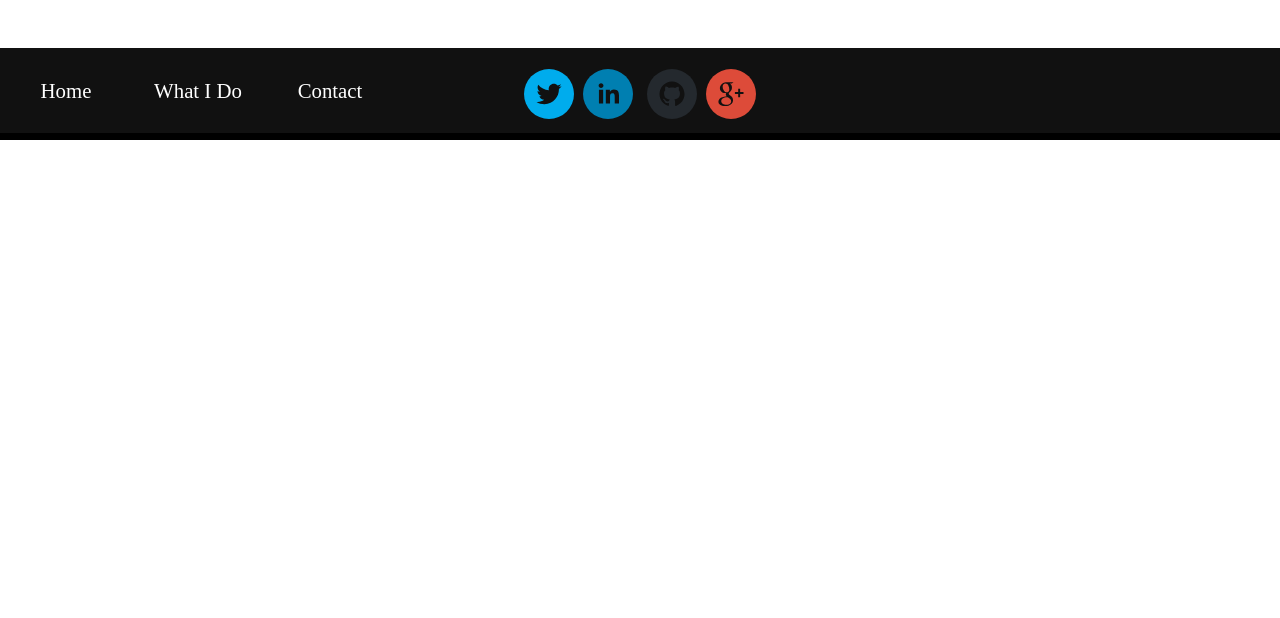
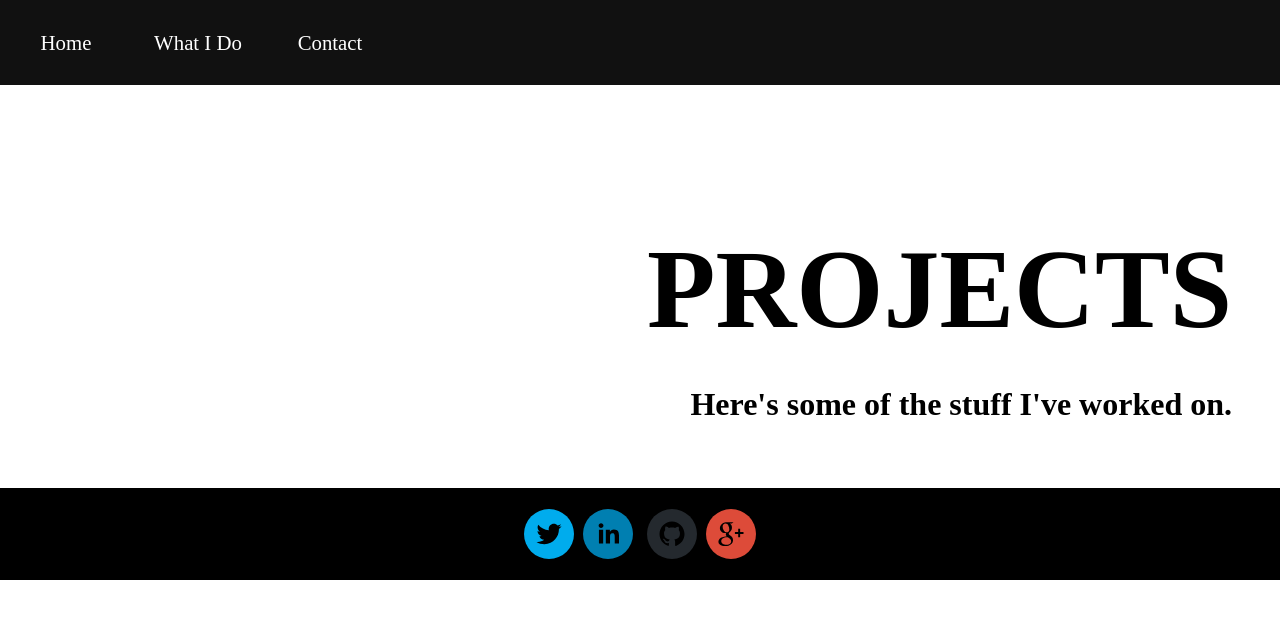
Before and after one commit to ZakkFast/react-portfoliov2, a React (Create React App) app: page /project in a window 1280 px wide. Shown: the top 618 px of the page. Built offline with nearby package versions, Linux system fonts and the light colour scheme.

Commit message:
set up head for projects

```diff
--- a/src/App.js
+++ b/src/App.js
@@ -8,6 +8,7 @@ import LandingPage from './components/landingpage/LandingPage'
 // import Hero from './components/layout/Hero'
 // import Clients from './components/layout/Clients';
 import Contact from './components/contact/Contact';
+import Projects from './components/projects/Projects'
 
 import './App.css'
 
@@ -18,6 +19,7 @@ const App = () => {
       <Switch>
         <Route component={LandingPage} path='/' exact />
         <Route component={Contact} path='/contact' exact />
+        <Route component={Projects} path='/project' exact />
       </Switch>
       <Footer />
     </BrowserRouter>
--- a/src/components/layout/Navbar.js
+++ b/src/components/layout/Navbar.js
@@ -6,16 +6,16 @@ function Navbar() {
     <nav className="cf">
         <ul className="cf">
             <li>
-                <Link to="index.html">Home</Link>
+                <Link to="/">Home</Link>
              </li>
              <li>
-                 <Link to="projects.html">What I Do</Link>
+                 <Link to="/project">What I Do</Link>
              </li>
              <li>
-                 <Link to="contact.html">Contact</Link>
+                 <Link to="/contact">Contact</Link>
              </li>
          </ul>
-        <Link to="#" id="openup">Zakk Fast</Link>
+        <Link to="/" id="openup">Zakk Fast</Link>
     </nav>
  </header>
   );
--- a/src/components/projects/Projects.js
+++ b/src/components/projects/Projects.js
@@ -0,0 +1,38 @@
+import React, { Fragment } from 'react'
+
+function Projects () {
+    return (
+        <div id="showcase">
+        <header>
+           <nav class="cf">
+               <ul class="cf">
+                   <li>
+                       <a href="index.html">Home</a>
+                   </li>
+                   <li>
+                       <a href="projects.html">What I Do</a>
+                   </li>
+                   <li>
+                      <a href="contact.html">Contact</a>
+                  </li>
+                </ul>
+               <a href="#" id="openup">Zakk Fast</a>
+           </nav>
+        </header>
+        <main class="container">
+            <h1>
+                PROJECTS
+            </h1>
+            <h2>
+                Here's some of the stuff I've worked on.
+            </h2>
+            <div class="divider">
+                <div class="divider-div"></div>
+            </div>
+        </main>
+    </div>
+
+    )
+}
+
+export default Projects;
```
Also changed, not shown: src/data.js (+29 -0 lines).
